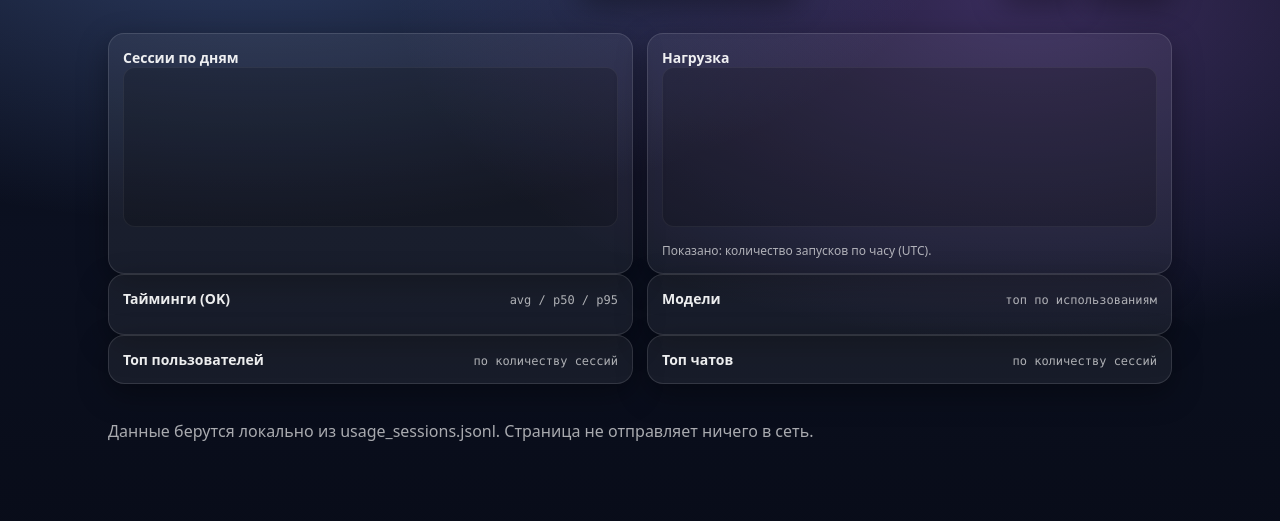
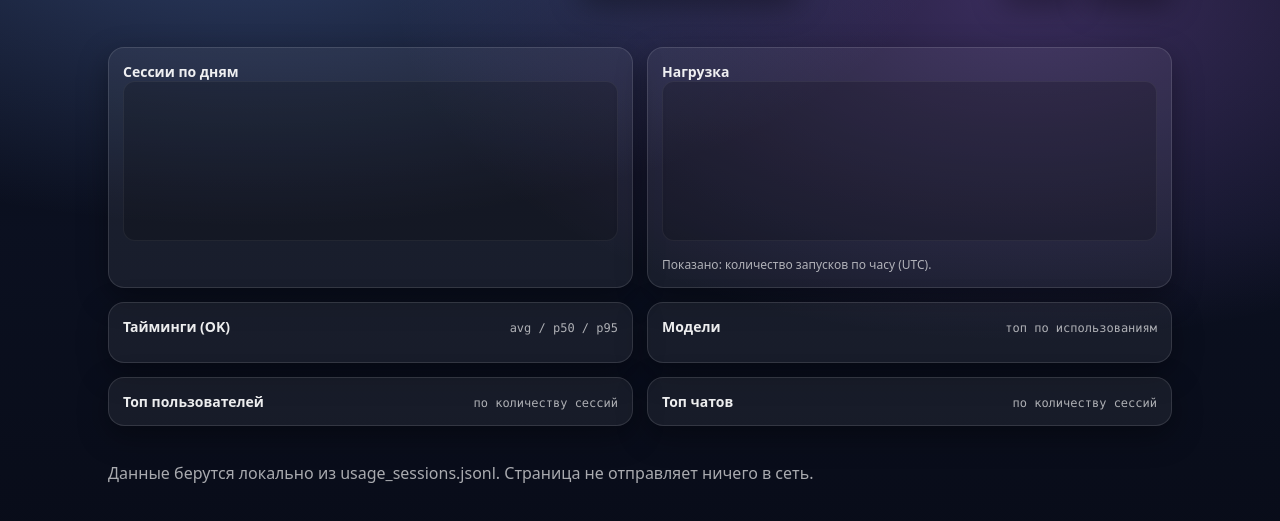
Before and after one commit to vlntnbb/ideal-russian-transcriber, a plain HTML site: page dashboard/static/index.html in a window 1280 px wide. Shown: the part 89-610 px from the top of the page. Drawn offline with Linux system fonts and the light colour scheme; no server answers.

Commit message:
feat(styles): add flex layout to main container for improved structure

```diff
--- a/dashboard/static/styles.css
+++ b/dashboard/static/styles.css
@@ -29,6 +29,7 @@ body{
 }
 
 .container{ max-width: 1100px; margin: 0 auto; padding: 18px 18px; }
+main.container{ display:flex; flex-direction: column; gap: 14px; }
 .header{ display:flex; align-items:center; justify-content:space-between; gap: 16px; padding-top: 26px; }
 .title{ font-size: 20px; font-weight: 700; letter-spacing:.2px; }
 .subtitle{ font-size: 13px; color: var(--muted); margin-top: 2px; }
```
